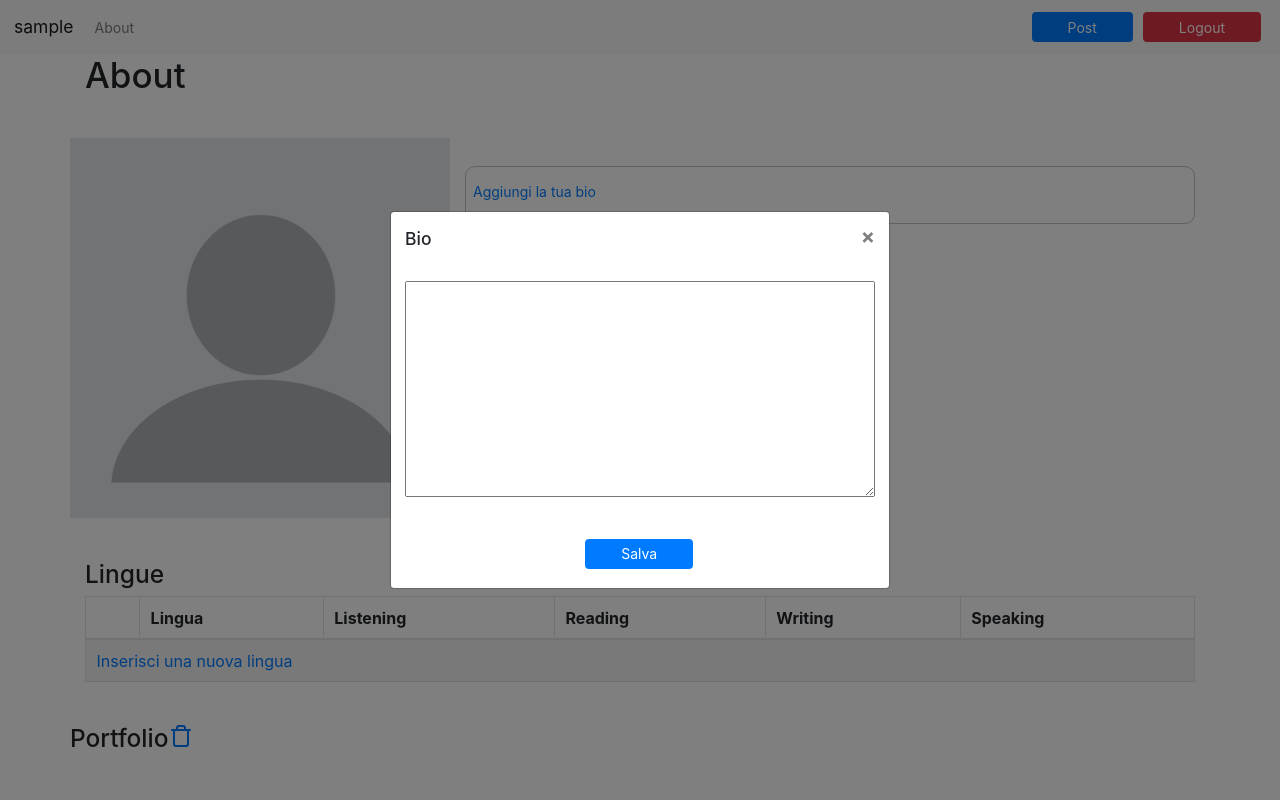
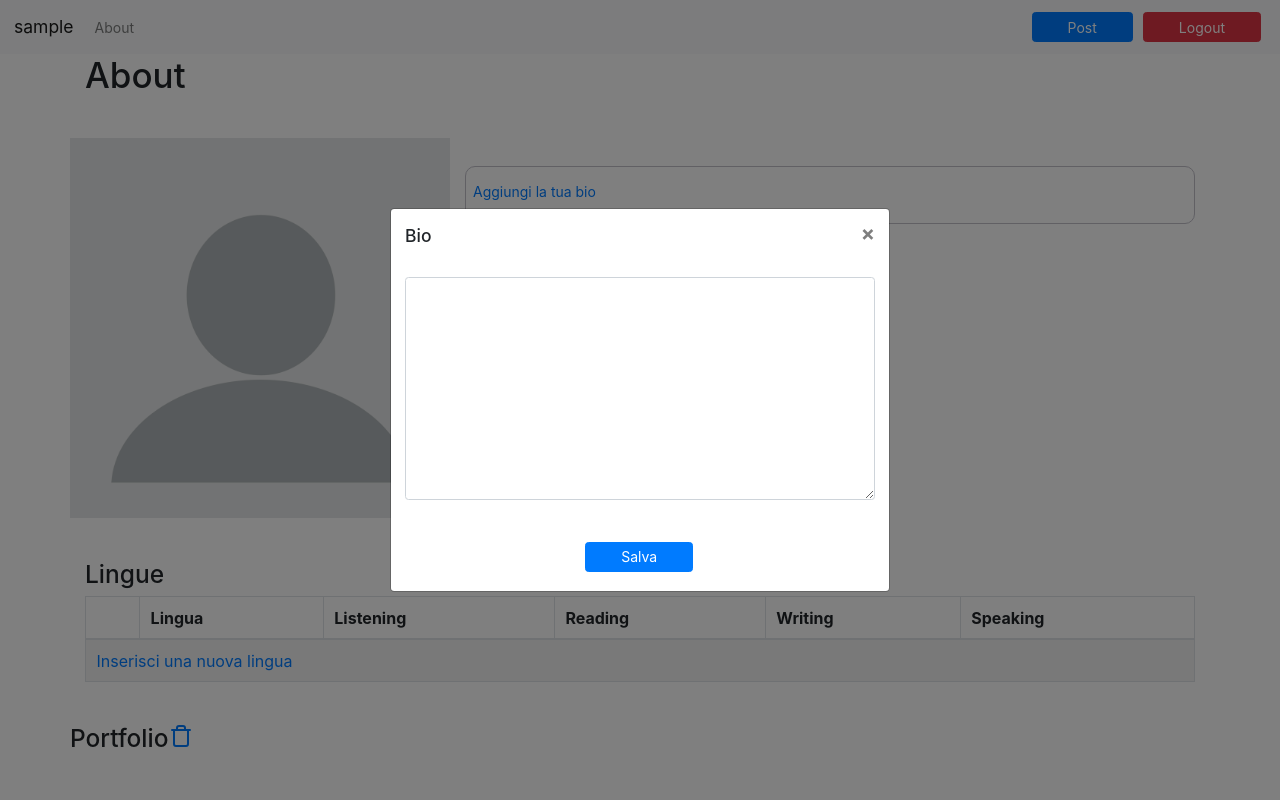
Before and after one commit to fraspecial/ped-academy-project, a PHP site: page /mio-progetto/about.php in a window 1280 px wide, after a click on "Aggiungi la tua bio". Run offline with PHP 8.4, Linux system fonts and the light colour scheme; the visitor is signed in with stand-in values (Sample User, id 1); data that the repository does not hold is empty.

Commit message:
front-end modale e inizio php about

```diff
--- a/assets/about.js
+++ b/assets/about.js
@@ -1,7 +1,7 @@
 function editBio(){
     $('#modalTitle').text('Bio');
-    $("input[type='hidden']").attr('value', 'bio');
-    $('.modal-body').html("<textarea name='bio' cols='30' rows='10'></textarea>");
+    $("input[name='type']").attr('value', 'bio');
+    $('#modal-form').html("<textarea class='form-control'name='bio' cols='30' rows='10'></textarea>");
     $('textarea[name="bio"]').text($('#temp-bio').text());
 }
 
@@ -11,13 +11,14 @@ function returnMark(original_mark, mark) {
     else return "";
 }
 
-function fillOptions(skills={"Listening": "", "Reading": "", "Writing": "", "Speaking": ""}){
+function fillOptions(skills){
     marks=["A1", "A2", "B1", "B2", "C1", "C2"];
-    string="<div class='row'>";
+    string="<div class='form-row'>";
     for(skill in skills){
-        string+="<div class='col'><label>"+skill+"<select name="+skill+">";
+        string+="<div class='col'><label>"+skill+"<select class='custom-select' name="+skill+">";
         for(mark of marks)
         {
+            console.log(mark+":"+skills[skill]);
             string+='<option value='+ mark +' '+ returnMark(skills[skill], mark)+'>'+mark+'</option>';
         }
         string+="</select></label></div>";
@@ -26,57 +27,55 @@ function fillOptions(skills={"Listening": "", "Reading": "", "Writing": "", "Spe
     return string;
 }
 
-function createLanguageForm(){
-    string=fillOptions();
-    $('.modal-body').html(string);
+function createLanguageForm(skills={"Listening": "", "Reading": "", "Writing": "", "Speaking": ""}){
+    string=fillOptions(skills);
+    $('input[name="type"]').attr('value', 'lang');
+    $('#modal-form').html(string);
 }
 
 function addLanguage() {
     createLanguageForm();
     $('#modalTitle').text("Aggiungi una lingua");
-    $('.modal-body .row').before('<div><label for "lang">Lingua</label><input type="text" name="lang"></div>');
+    $('#modal-form .form-row').before('<div class="form-row"><label for "lang">Lingua</label><input class="form-control" type="text" name="newlang"></div>');
 }
 
 function editLanguage(column){
     lang=$(column).data('lang');
     $('#modalTitle').text(lang);
-    $("input[type='hidden']").attr('name', 'lang: ');
     skills={ "Listening": $(column).siblings('.Listening').text(),
              "Reading": $(column).siblings('.Reading').text(),
              "Writing": $(column).siblings('.Writing').text(),
              "Speaking": $(column).siblings('.Speaking').text()
             };
-    $('.modal-footer').append('<input type="hidden" name"lang" value='+lang+">");
-    createLanguageForm();
+    $('.modal-footer').append('<input type="hidden" name="lang" value='+lang+">");
+    createLanguageForm(skills);
 }
 
 
 function createPicForm(){
-    $('.modal-body').html("");
-    $('.modal-body').append("<div class='row'>");
-    $('.modal-body .row').append('<div class="col-6 col-title">');
+    $('#modal-form').html("");
+    $('input[name="type"]').attr('value', 'pic');
+    $('#modal-form').append("<div class='form-row'></div>");
+    $('#modal-form .form-row').append('<div class="col-6 col-title pl-0"></div>');
     $('.col-title').append("<label for='title'>Titolo</label>");
-    $('.col-title').append("<input type='text' name='title'>");
-    $('.modal-body .row').append("</div>");
-    $('.modal-body').append("</div>");
-    $('.modal-body').append("<div class='row'>");
-    $('.modal-body').append("<label for='caption'>Caption</label>");
-    $('.modal-body').append("<textarea cols='20' rows='5' name='caption'></textarea>");
-    $('.modal-body').append("</div>");
+    $('.col-title').append("<input class='form-control' type='text' name='title'>");
+    $('#modal-form').append("<div class='form-row'></div>");
+    $('#modal-form .form-row:nth-child(2)').append("<label for='caption'>Caption</label>");
+    $('#modal-form .form-row:nth-child(2)').append("<textarea class='form-control' cols='20' rows='5' name='caption'></textarea>");
 }
 
 function addPic(){
     createPicForm();
     $('#modalTitle').text("Aggiungi una foto");
     $('.col-title').after('<div class="col-6"><input type="file" name="pic" accept="image/*"></div>');
-    $("input[type='hidden']").attr('value', 'add-pic');
 }
 
 
 function editPic(image){
     createPicForm();
-    $('#modalTitle').text($(image).siblings('img').attr('src'));
-    $("input[type='hidden']").attr('value', 'edit-pic');
+    img_src=$(image).siblings('img').attr('src');
+    $('#modalTitle').text(img_src);
+    $('#modal-form').append('<input type="hidden" name="pic" value='+img_src+'>');
     title=$(image).find('h5');
     title=title.text();
     caption=$(image).children('p').text();
--- a/assets/script.js
+++ b/assets/script.js
@@ -36,14 +36,17 @@ function validate(event) {
 }
 
 function createPostForm(){
-    $('.modal-body').html("");
+    $('#modal-form').html("");
     $('#modalTitle').text('Modifica post');
-    $('.modal-body').append("<div class='row form-group'></div>");
-    $('.modal-body .row').append("<label for='title'>Titolo</label>");
-    $('.modal-body .row').append("<input class='form-control' type='text' name='title'>");
-    $('.modal-body').append("<div class='row form-group'></div>");
-    $('.modal-body .row:nth-child(2)').append("<label for='content'>Contenuto</label>");
-    $('.modal-body .row:nth-child(2)').append("<textarea class=''form-control' cols='30' rows='10 name='content'></textarea>");
+    $('#modal-form').append("<div class='form-group'></div>");
+    $('#modal-form').append("<div class='form-group'></div>");
+    $('#modal-form').append("<div class='form-group'></div>");
+    $('#modal-form .form-group:first-child').append("<label for='title'>Titolo</label>");
+    $('#modal-form .form-group:first-child').append("<input class='form-control' type='text' name='title' required>");
+    $('#modal-form .form-group:nth-child(2)').append("<label for='content'>Contenuto</label>");
+    $('#modal-form .form-group:nth-child(2)').append("<textarea class='form-control' cols='30' rows='10' name='content' required></textarea>");
+    $('#modal-form .form-group:last-child').append("<label for='tags'>Tags</label>");
+    $('#modal-form .form-group:last-child').append("<input class='form-control' type='text' name='tags'>");
 }
 
 function editPost(title, content){
--- a/assets/style.css
+++ b/assets/style.css
@@ -96,3 +96,8 @@ input[type="search"]{
 .hidden{
     display: none;
 }
+
+.form-row{
+    margin-left: 0;
+    margin-right: 0;
+}
--- a/core/about-settings.php
+++ b/core/about-settings.php
@@ -36,3 +36,19 @@ function portfolio(){
     }
     else return null;
 }
+
+function updateLang(){
+    $user_id=getUser();
+    $pdo=connect();
+    $statement=$pdo->prepare("UPDATE languages set listening=:listening, reading=:reading, writing=:writing, speaking=:speaking where id_user=$user_id and `language`=:lang");
+    $statement->bindParam(':listening', $_POST['listening']);
+    $statement->bindParam(':reading', $_POST['reading']);
+    $statement->bindParam(':writing', $_POST['writing']);
+    $statement->bindParam(':speaking', $_POST['speaking']);
+    $statement->bindParam(':speaking', $_POST['lang']);
+    $statement->execute();
+}
+
+function updatePic(){
+
+}
--- a/core/bootstrap.php
+++ b/core/bootstrap.php
@@ -6,14 +6,22 @@ function connect(){
     return new PDO('mysql:host=localhost;dbname=blog', 'root', 'root');
 }
 
+function getUser(){
+    $pdo=connect();
+    $row=$pdo->query("SELECT id from `user` WHERE username='" . $_SESSION['loggedUser'] . "'");
+    $user_id=$row->fetch();
+    $user_id=$user_id["id"];
+    return $user_id;
+}
+
 session_start();
+
 require 'autoload.php';
 require_once 'login-handler.php';
 
 if(isset($_POST['type']))
     $form=$_POST['type'];
 
-
 $curLink=basename($_SERVER['SCRIPT_FILENAME']);
 
 if(!isLogged() && $curLink != "index.php" && $curLink != "signup.php")
--- a/core/class/TagList.php
+++ b/core/class/TagList.php
@@ -12,6 +12,10 @@ class TagList implements ListInterface{
         $this->tags[]=$tag;
     }
 
+    public function getTags(){
+        return $this->tags;
+    }
+
     public function getLength()
     {
         return sizeof($this->tags);
--- a/signup.php
+++ b/signup.php
@@ -1,6 +1,5 @@
 <?php
 require_once 'core/bootstrap.php';
-require_once 'core/login_handler';
 
 $GLOBALS['err-signup']=false;
 
--- a/view/index.php
+++ b/view/index.php
@@ -40,10 +40,11 @@ include_once 'modules/header.php';
                 <p class='post-content'><?= $post->getContent() ?></p>
                 <footer>Tags:
                     <?php
-                    foreach ($post->getTags() as $tag) {
+                    if($post->getTagList()){
+                    foreach ($post->getTagList()->getTags() as $tag) {
                     ?>
                         <a class='tag' href=''><?= $tag->getTitle() ?></a>&nbsp;
-                    <?php } ?>
+                    <?php }} ?>
                 </footer>
             </article>
         <?php } ?>
--- a/view/modules/footer.php
+++ b/view/modules/footer.php
@@ -10,24 +10,22 @@
                     <span aria-hidden="true">&times;</span>
                 </button>
             </div>
-            <form class="modal-form" action="" method="post">
-                <div class="modal-body">
-                </div>
-                <div class='modal-footer border-top-0 justify-content-center'>
-                    <input type="hidden" name="type" value="">
-                    <input class="btn btn-primary" type="submit" value="Salva">
-                </div>
-            </form>
+            <div class="modal-body container mb-0">
+                <form class='needs-validation' id="modal-form" action="" method="post">
+
+                </form>
+            </div>
+            <div class='modal-footer border-top-0 justify-content-center'>
+                <input form="#modal-form" type="hidden" name="type" value="">
+                <input form='#modal-form' class="btn btn-primary" type="submit" value="Salva">
+            </div>
         </div>
     </div>
 </div>
 <script src="https://code.jquery.com/jquery-3.4.1.slim.min.js" integrity="sha384-J6qa4849blE2+poT4WnyKhv5vZF5SrPo0iEjwBvKU7imGFAV0wwj1yYfoRSJoZ+n" crossorigin="anonymous"></script>
 <script src="https://cdn.jsdelivr.net/npm/popper.js@1.16.0/dist/umd/popper.min.js" integrity="sha384-Q6E9RHvbIyZFJoft+2mJbHaEWldlvI9IOYy5n3zV9zzTtmI3UksdQRVvoxMfooAo" crossorigin="anonymous"></script>
 <script src="https://stackpath.bootstrapcdn.com/bootstrap/4.4.1/js/bootstrap.min.js" integrity="sha384-wfSDF2E50Y2D1uUdj0O3uMBJnjuUD4Ih7YwaYd1iqfktj0Uod8GCExl3Og8ifwB6" crossorigin="anonymous"></script>
-<script
-  src="https://code.jquery.com/jquery-3.4.1.min.js"
-  integrity="sha256-CSXorXvZcTkaix6Yvo6HppcZGetbYMGWSFlBw8HfCJo="
-  crossorigin="anonymous"></script>
+<script src="https://code.jquery.com/jquery-3.4.1.min.js" integrity="sha256-CSXorXvZcTkaix6Yvo6HppcZGetbYMGWSFlBw8HfCJo=" crossorigin="anonymous"></script>
 <script src="assets/script.js"></script>
 
 </body>
```
Also changed, not shown: core/class/Post.php (+5 -5 lines), core/post-repository.php (+4 -9 lines).
